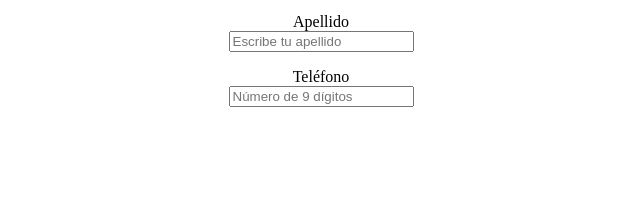
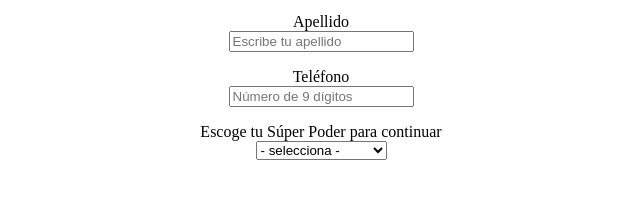
Before and after one commit to amalakamala/leccion-14, a plain HTML site: page index.html in a window 1280 px wide. Shown: the part 122-320 px from the top of the page, without its empty margins (319-959 px from the left). Drawn offline with Linux system fonts and the light colour scheme.

Commit message:
seleccionar super poder en formulario

```diff
--- a/index.html
+++ b/index.html
@@ -19,6 +19,17 @@
 			<label for="telefono">Teléfono</label><br>
 			<input type ="tel" placeholder="Número de 9 dígitos" pattern="[0-9]{9}" name="telefono" id="telefono" required>
 		</p>
+		<p>
+			<label for="superpoder">Escoge tu Súper Poder para continuar</label><br>
+			<select name="superpoder" id="superpoder" required>
+				<option value="" selected="selected" disabled>- selecciona -</option>
+				<option value="leermente">Leer la mente</option>
+				<option value="teletransportacion">Teletransportacion</option>
+				<option value="serrico">Ser Rico</option>
+				<option value="invisibilidad">Invisibilidad</option>
+				<option value="cronoquinesis">Cronoquinesis</option>
+			</select>
+		</p>
 	<form>
 </body>
 </html>
```
